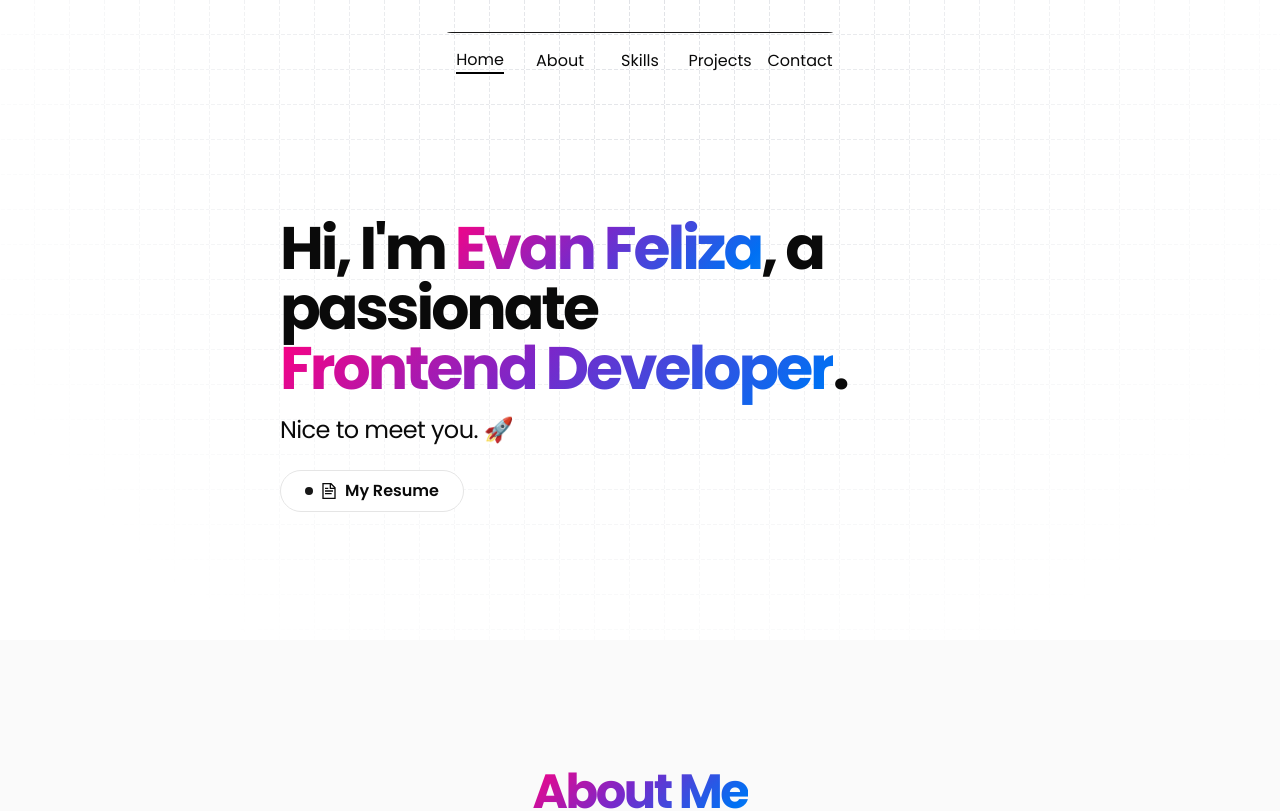
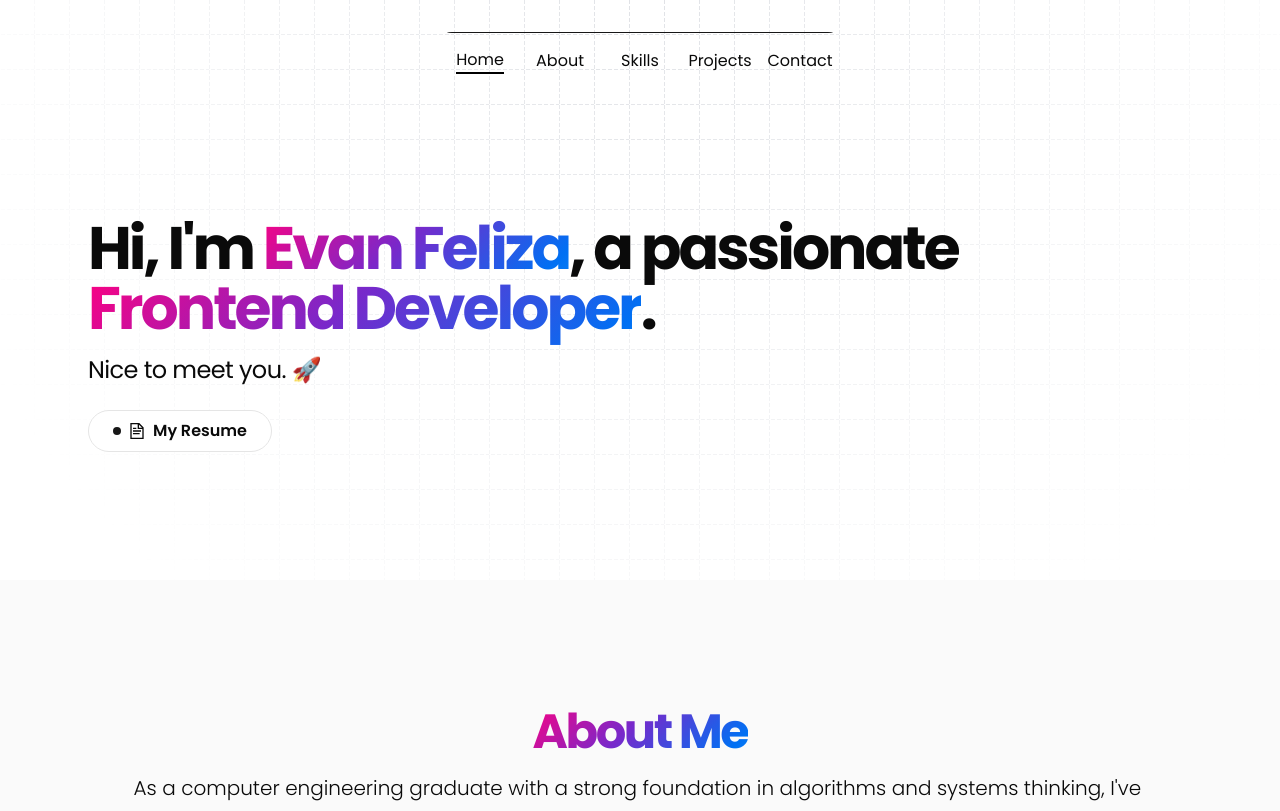
Before and after one commit to efeliza00/web-portfolio, a React (Vite) app: page / in a window 1280 px wide. Shown: the top 811 px of the page. Built offline with nearby package versions, Linux system fonts and the light colour scheme.

Commit message:
chore: adjust width on home section

```diff
--- a/src/components/home-section.jsx
+++ b/src/components/home-section.jsx
@@ -8,7 +8,7 @@ const HomeSection = ({ info }) => {
     return (
         <Element
             name="home"
-            className="bg-inherit mx-auto max-w-3xl px-4 sm:px-6 py-16 sm:py-24 lg:py-32"
+            className="bg-inherit mx-auto max-w-6xl px-4 sm:px-6 py-16 sm:py-24 lg:py-32"
         >
             <BlurFade delay={0.25} inView>
                 <h2 className="text-3xl font-bold tracking-tighter sm:text-5xl xl:text-6xl/none">
```
